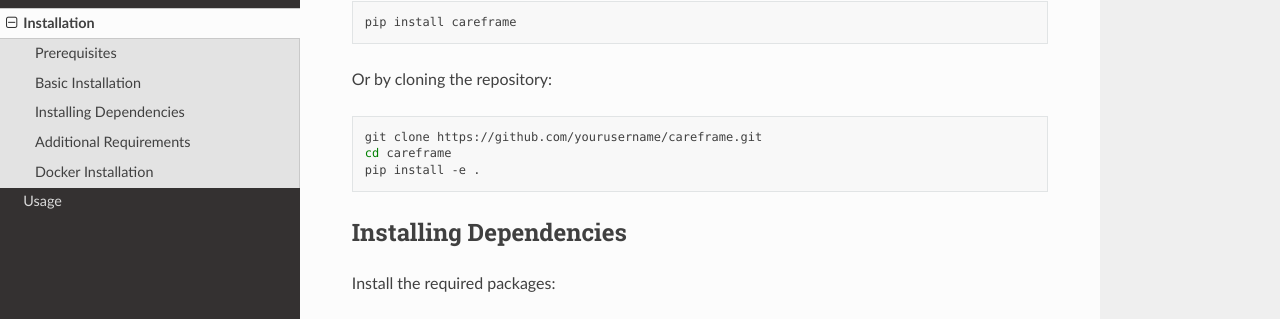
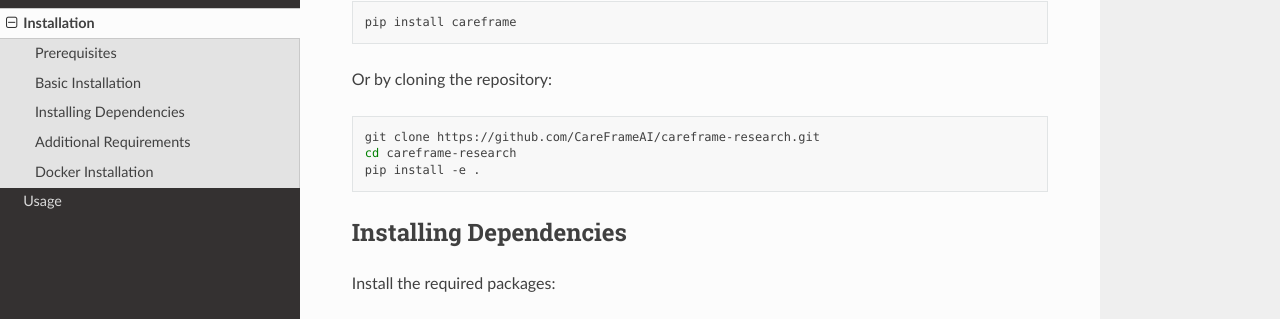
Before and after one commit to CareFrameAI/careframe-research, a Sphinx documentation site: the page built from docs/source/installation.rst, in a window 1280 px wide and 900 px high, scrolled down 309 px. Shown: the part 130-449 px from the top of the window. Built offline with Sphinx 7.4.7 and the Read the Docs theme 3.1.0, drawn with Linux system fonts in a browser that asks for light colours; pages that are not in the unit, such as notebooks, are missing from menus.

Commit message:
Update repository URLs to point to CareFrameAI/careframe-research

```diff
--- a/docs/source/installation.rst
+++ b/docs/source/installation.rst
@@ -22,8 +22,8 @@
 
 .. code-block:: bash
 
-   git clone https://github.com/yourusername/careframe.git
-   cd careframe
+   git clone https://github.com/CareFrameAI/careframe-research.git
+   cd careframe-research
    pip install -e .
 
 Installing Dependencies
--- a/setup.py
+++ b/setup.py
@@ -13,7 +13,7 @@
     description="An integrated research and clinical data platform",
     long_description=long_description,
     long_description_content_type="text/markdown",
-    url="https://github.com/yourusername/careframe",
+    url="https://github.com/CareFrameAI/careframe-research",
     packages=find_packages(),
     classifiers=[
         "Development Status :: 3 - Alpha",
```
Also changed, not shown: CONTRIBUTING.md (+1 -1 lines), README.md (+1 -1 lines).
